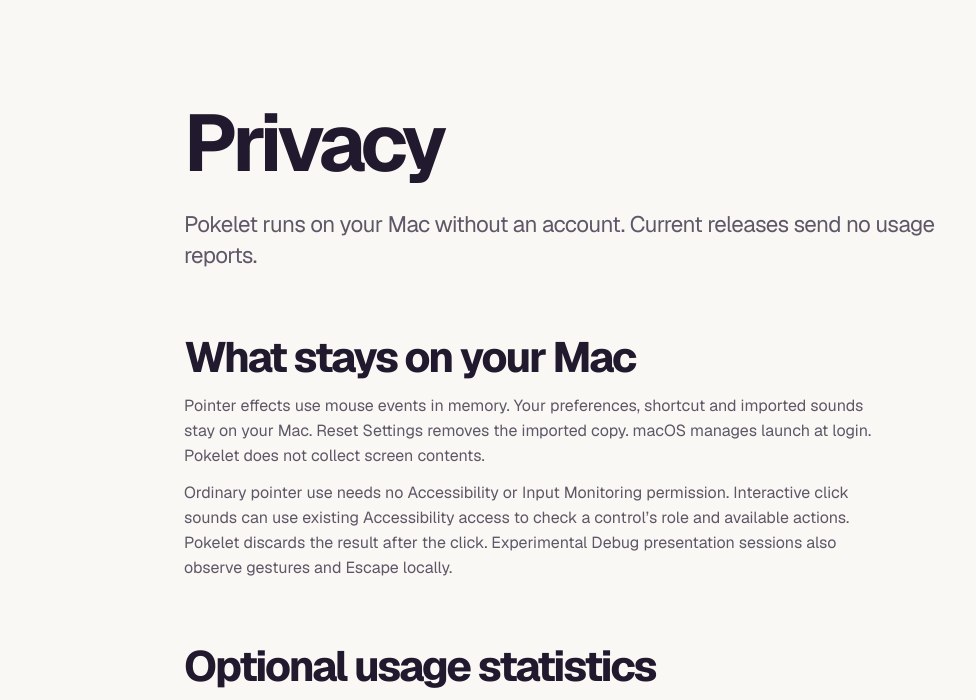
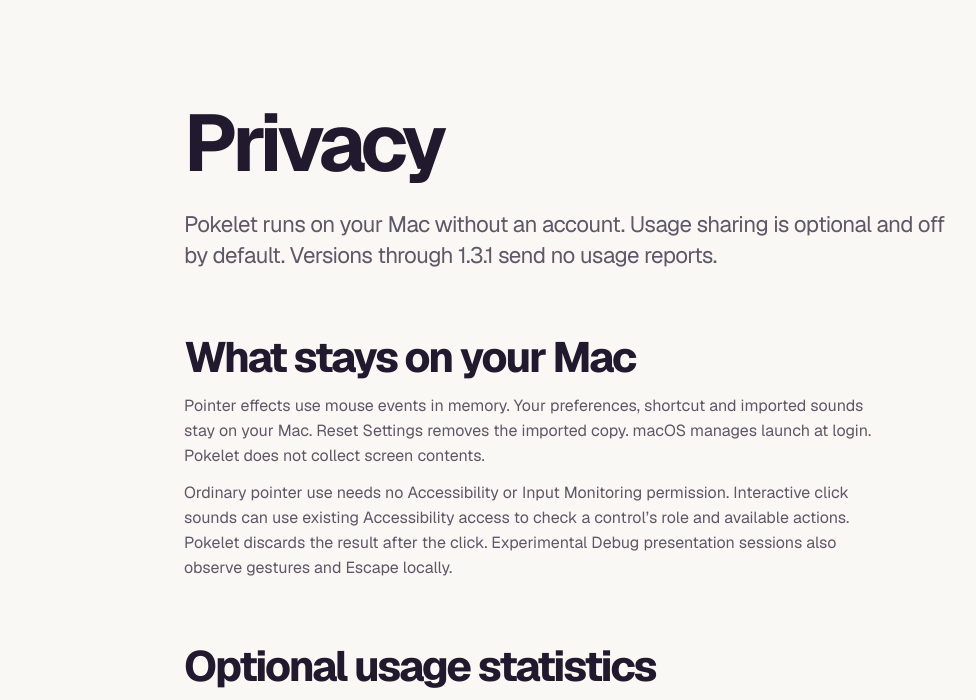
Before and after one commit to smcnab1/pokelet, a plain HTML site: page docs/site/privacy/index.html in a window 1280 px wide. Shown: the part 74-774 px from the top of the page, without its empty margins (24-1000 px from the left). Drawn offline with Linux system fonts and the light colour scheme.

Commit message:
feat(analytics): enable optional reports in stable releases

```diff
--- a/docs/site/privacy/index.html
+++ b/docs/site/privacy/index.html
@@ -22,7 +22,7 @@
   </header>
   <main class="wrap guide" id="main" tabindex="-1">
     <h1>Privacy</h1>
-    <p class="intro">Pokelet runs on your Mac without an account. Current releases send no usage reports.</p>
+    <p class="intro">Pokelet runs on your Mac without an account. Usage sharing is optional and off by default. Versions through 1.3.1 send no usage reports.</p>
     <section aria-labelledby="local">
       <h2 id="local">What stays on your Mac</h2>
       <p>Pointer effects use mouse events in memory. Your preferences, shortcut and imported sounds stay on your Mac. Reset Settings removes the imported copy. macOS manages launch at login. Pokelet does not collect screen contents.</p>
```
Also changed, not shown: 4 other files.
